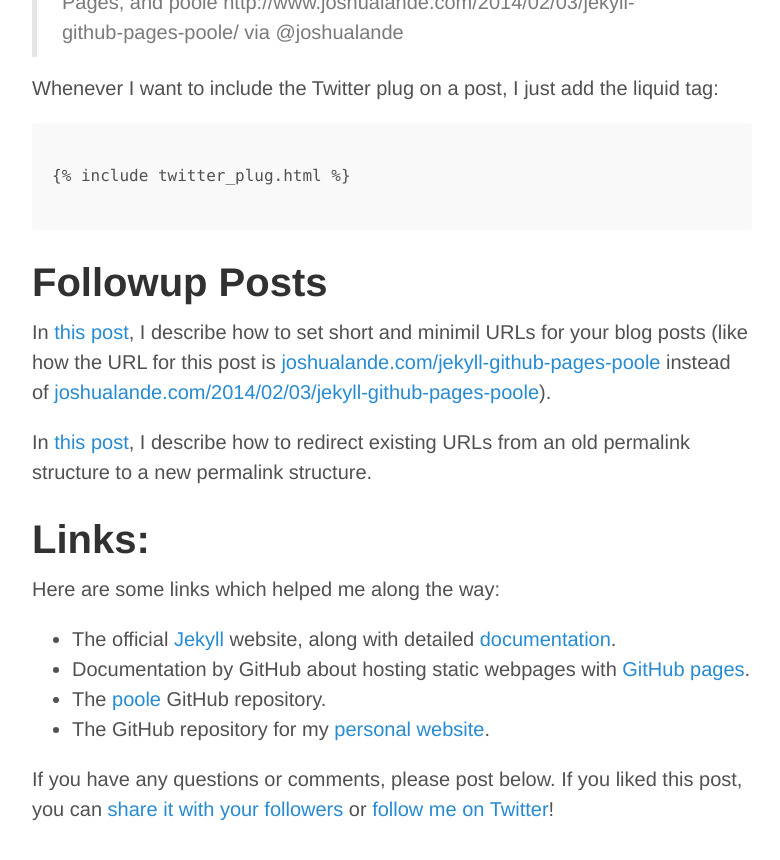
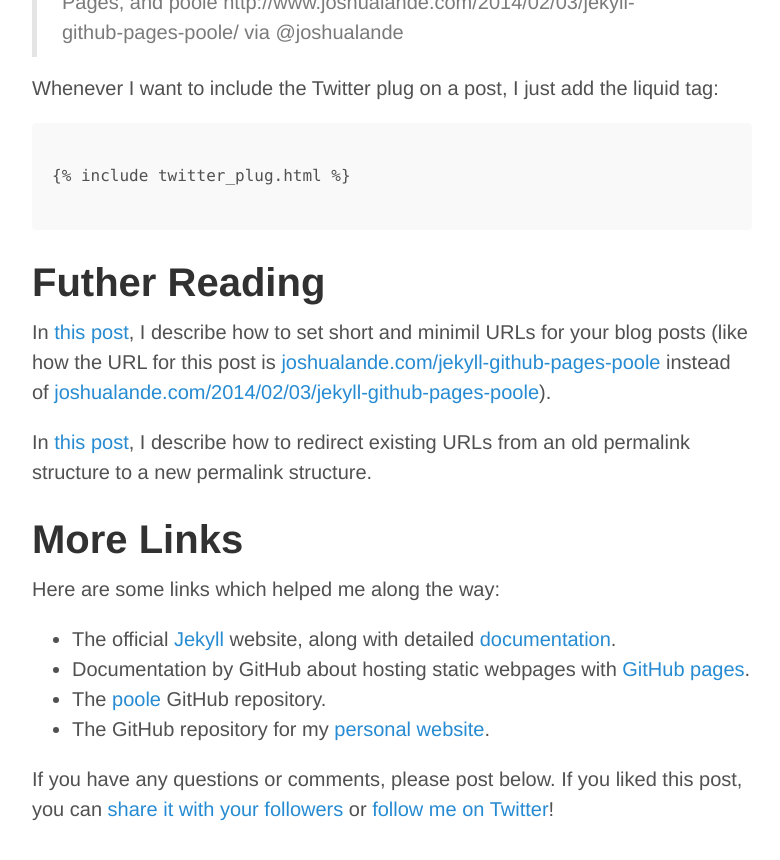
Before and after one commit to joshualande/joshualande.github.io, a Jekyll site: the page built from _posts/2014-02-03-jekyll-github-pages-poole.md, in a window 1280 px wide and 900 px high, scrolled down 7823 px. Shown: the top 860 px of the window, without its empty margins (248-1028 px from the left). Built offline with Jekyll 4.4.1, drawn with Linux system fonts in a browser that asks for light colours; Markdown is read by kramdown in place of the engine named in the settings.

Commit message:
Update posts

````diff
--- a/_posts/2014-02-03-jekyll-github-pages-poole.md
+++ b/_posts/2014-02-03-jekyll-github-pages-poole.md
@@ -256,7 +256,7 @@ Whenever I want to include the Twitter plug on a post, I just add the liquid tag
 {% endraw %}
 ```
 
-# Followup Posts
+# Futher Reading
 
 In [this post]({% post_url 2014-04-03-short-urls-jekyll %}),
 I describe how to set short and minimil URLs for your blog posts
@@ -269,7 +269,7 @@ In [this post]({% post_url 2014-04-02-redirect-permalink-jekyll-github %}),
 I describe how to redirect existing URLs from an old permalink structure to a
 new permalink structure.
 
-# Links:
+# More Links
 
 Here are some links which helped me along the way:
 
````
